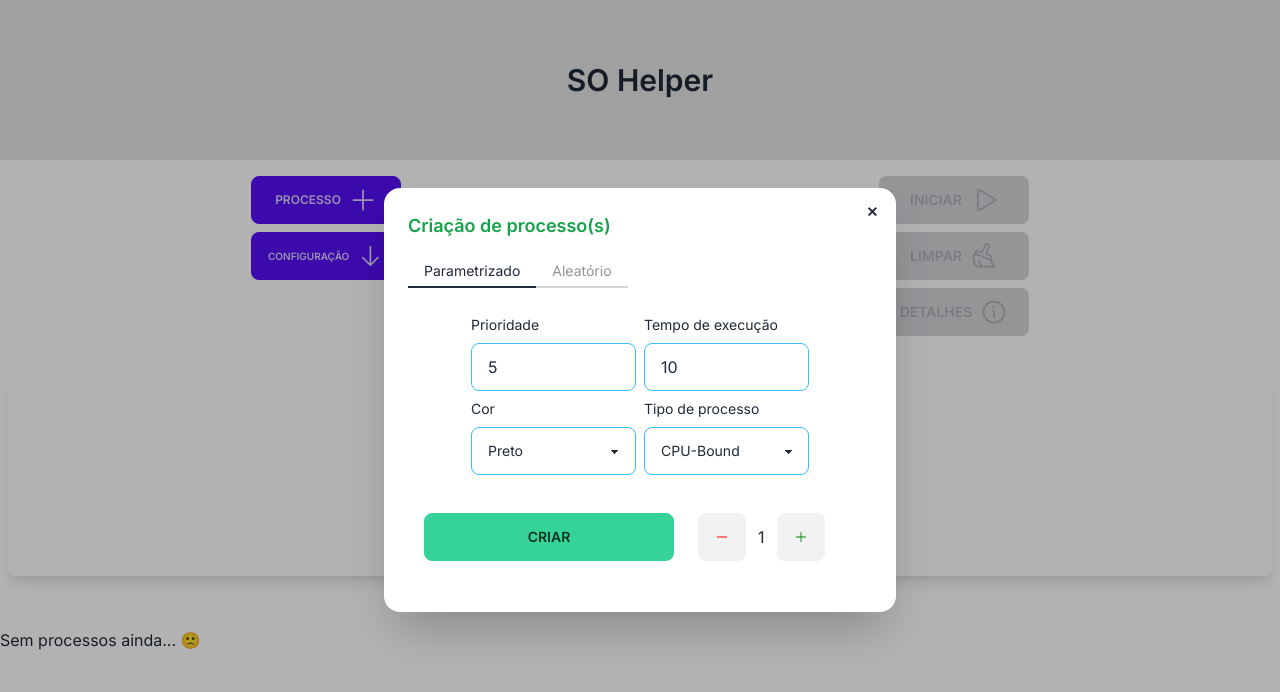
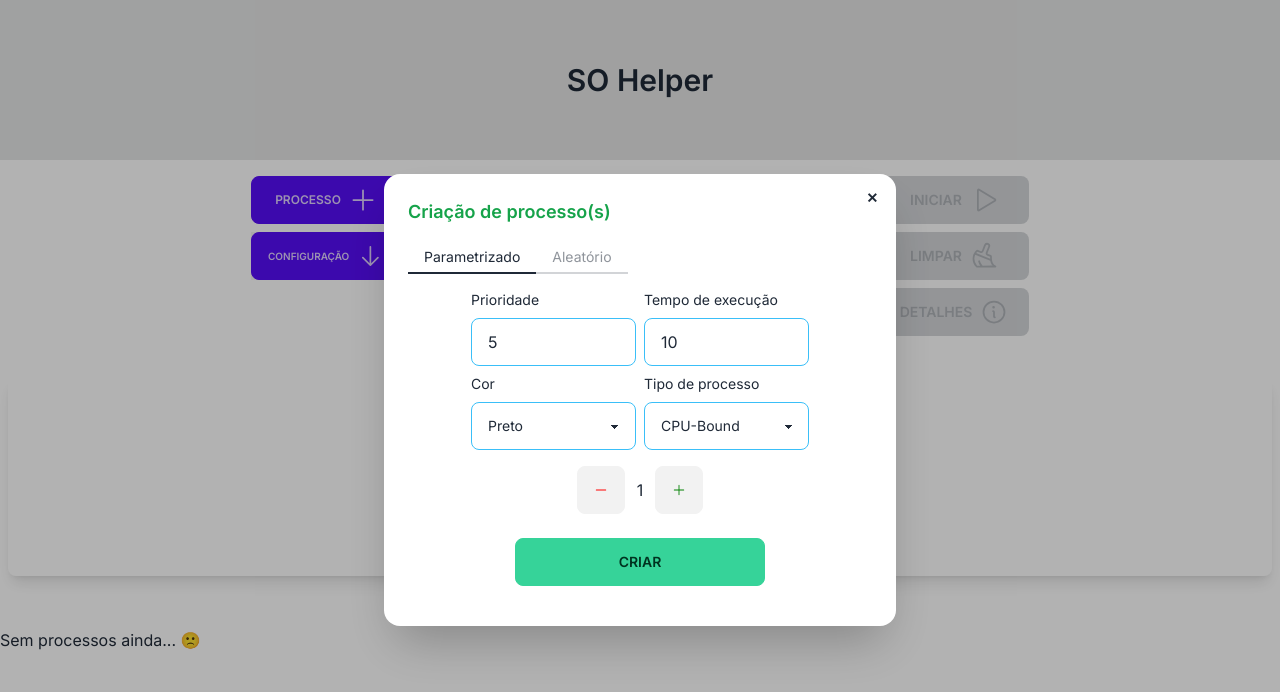
Before and after one commit to lucaasramon/Escalation_manager, a Next.js app: page / in a window 1280 px wide. Both pictures are taken after a click on the heading "PROCESSO". Shown: the top 692 px of the page. Built offline with nearby package versions, Linux system fonts and the light colour scheme.

Commit message:
feat: small change on createProcess

```diff
--- a/src/components/Process/components/CreateProcess.tsx
+++ b/src/components/Process/components/CreateProcess.tsx
@@ -237,16 +237,16 @@
               </div>
             </div>
 
-            <div className='flex gap-6 w-full'>
-              <button type="submit" className="btn btn-success max-w-[250px] w-full">
-                Criar
-              </button>
-
+            <div className='flex flex-col items-center justify-center gap-6 w-full'>
               <div className='flex gap-3 items-center'>
                 <span className='btn font-bold' onClick={handleDecreaseQuantity}> <Minus style={{color: 'red'}}/></span>
                 {processesQuantity}
                 <span className='btn font-bold' onClick={() => setProcessesQuantity(prev => prev + 1)}> <Plus style={{color: 'green'}}/></span>
               </div>
+
+              <button type="submit" className="btn btn-success max-w-[250px] w-full">
+                Criar
+              </button>
             </div>
 
           </form>
@@ -273,7 +273,6 @@
               <button type="submit" className="btn btn-success max-w-xs w-full">
                 Criar
               </button>
-
             </form>
           )}
       </div>
```
